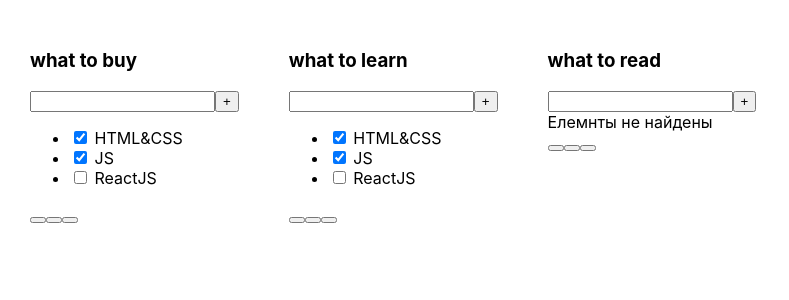
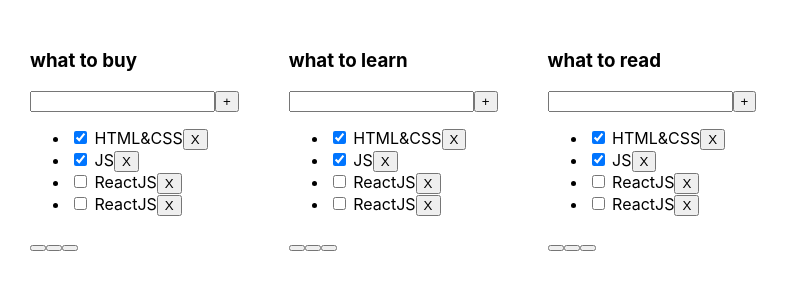
Before and after one commit to AlexPstr/Todolist, a React (Create React App) app: page / in a window 1280 px wide. Shown: the top 300 px of the page, without its empty margins (0-789 px from the left). Built offline with nearby package versions, Linux system fonts and the light colour scheme.

Commit message:
feat: implement functioon removeTask and add hook useState

```diff
--- a/src/App.tsx
+++ b/src/App.tsx
@@ -1,22 +1,15 @@
-import React from 'react';
+import React, {useState} from 'react';
 import './App.css';
 import {TaskType, Todolist} from "./Todolist";
 
-const tasks1: TaskType[] = [
-    {id: 1, title: 'HTML&CSS', isDone: true},
-    {id: 2, title: 'JS', isDone: true},
-    {id: 3, title: 'ReactJS', isDone: false},
-]
 
-const task2: TaskType[] = [
+function App() {
 
-]
-function App() {
     return (
         <div className="App">
-            <Todolist title={"what to buy"} tasks={tasks1}/>
-            <Todolist title={"what to learn"} tasks={tasks1}/>
-            <Todolist title={"what to read"} tasks={task2}/>
+            <Todolist title={"what to buy"}  />
+            <Todolist title={"what to learn"}  />
+            <Todolist title={"what to read"}  />
         </div>
     );
 }
--- a/src/Todolist.tsx
+++ b/src/Todolist.tsx
@@ -1,4 +1,4 @@
-import React from "react";
+import React, {useState} from "react";
 import {Button} from "./Button";
 
 export type TaskType = {
@@ -8,15 +8,22 @@
 }
 type TodolistPropsType = {
     title: string;
-    tasks: Array<TaskType>;
 }
 
 
-export const Todolist = ({tasks, title} :TodolistPropsType) => {
+export const Todolist = ({title} :TodolistPropsType) => {
 
-
-
-
+    const [tasks, setTasks] = useState<Array<TaskType>>(
+        [
+            {id: 1, title: 'HTML&CSS', isDone: true},
+            {id: 2, title: 'JS', isDone: true},
+            {id: 3, title: 'ReactJS', isDone: false},
+            {id: 4, title: 'ReactJS', isDone: false},
+        ]
+    )
+    function removeTask(id: number) {
+        setTasks(tasks.filter(task => task.id !== id))
+    }
     return (
         <div>
             <h3>{title}</h3>
@@ -29,6 +36,7 @@
              :(<ul> {tasks.map((task) => {
                     return   <li key={task.id}>
                 <input type="checkbox" checked={task.isDone}/> <span>{task.title}</span>
+                        <button onClick={()=> removeTask(task.id)}>X</button>
             </li>
             })}
             </ul>)}
```
